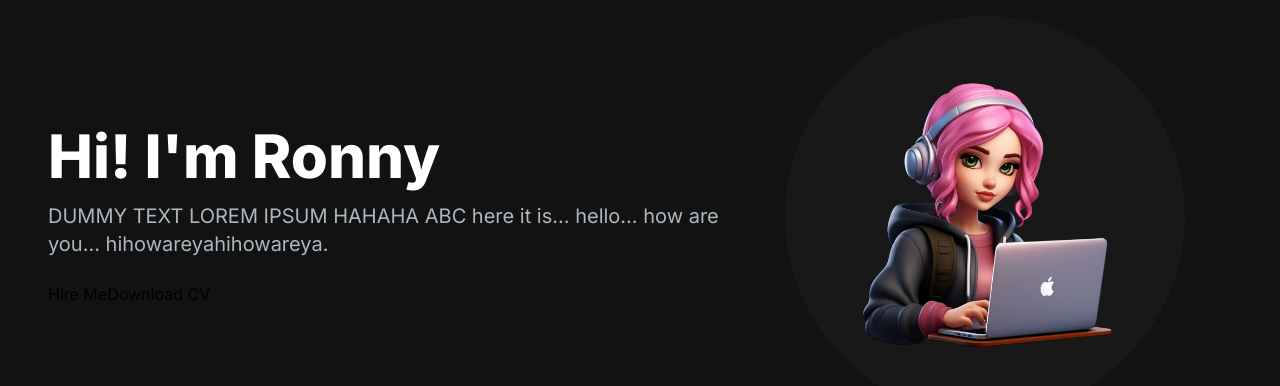
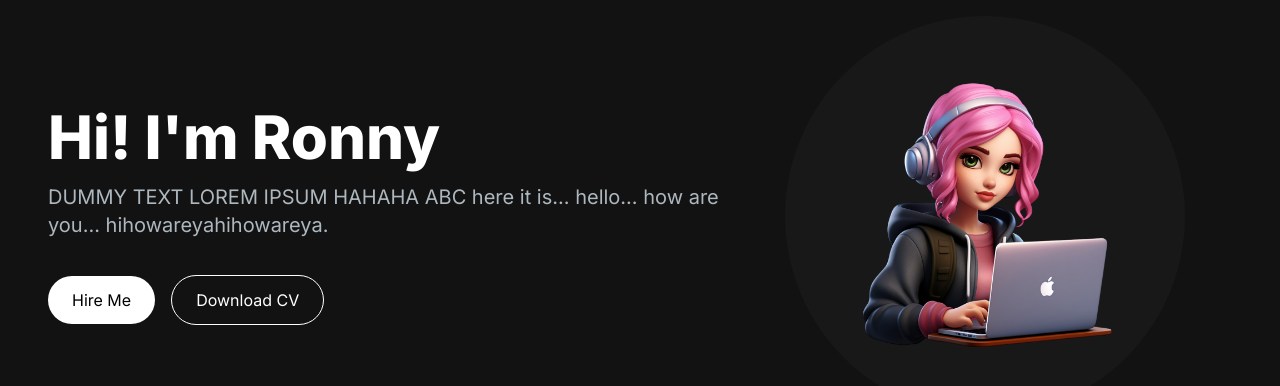
Before and after one commit to quadratini/Portfolio2, a Next.js app: page / in a window 1280 px wide. Shown: the top 386 px of the page. Built offline with nearby package versions, Linux system fonts and the light colour scheme.

Commit message:
add button styling

```diff
--- a/app/components/HeroSection.jsx
+++ b/app/components/HeroSection.jsx
@@ -14,8 +14,10 @@
               you... hihowareyahihowareya.
             </p>
             <div>
-                <button>Hire Me</button>
-                <button>Download CV</button>
+              <button className="px-6 py-3 rounded-full mr-4 bg-white hover:bg-slate-200 text-black">Hire Me</button>
+              <button className="px-6 py-3 rounded-full mr-4 bg-transparent hover:bg-slate-800 text-white border border-white mt-3">
+                Download CV
+              </button>
             </div>
           </div>
           <div className="col-span-5 place-self-center mt-4 lg:mt-0">
```
